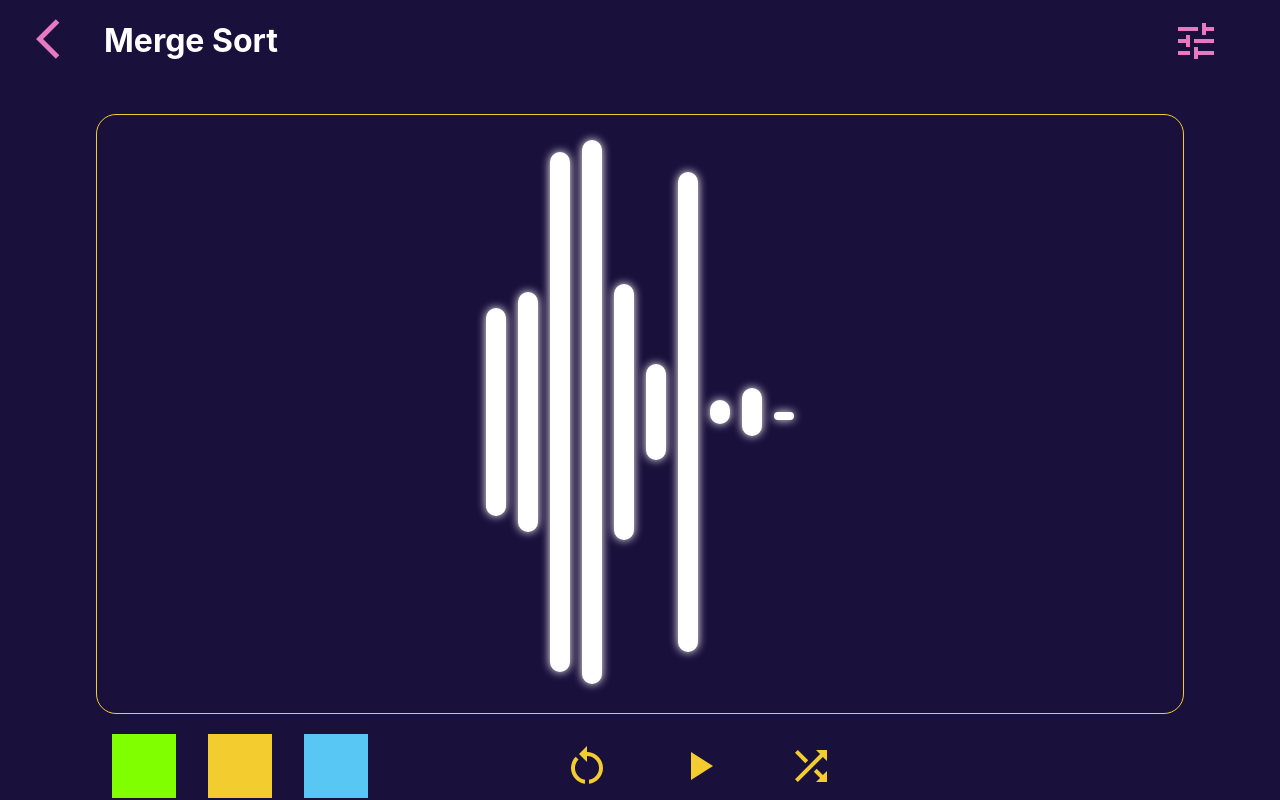
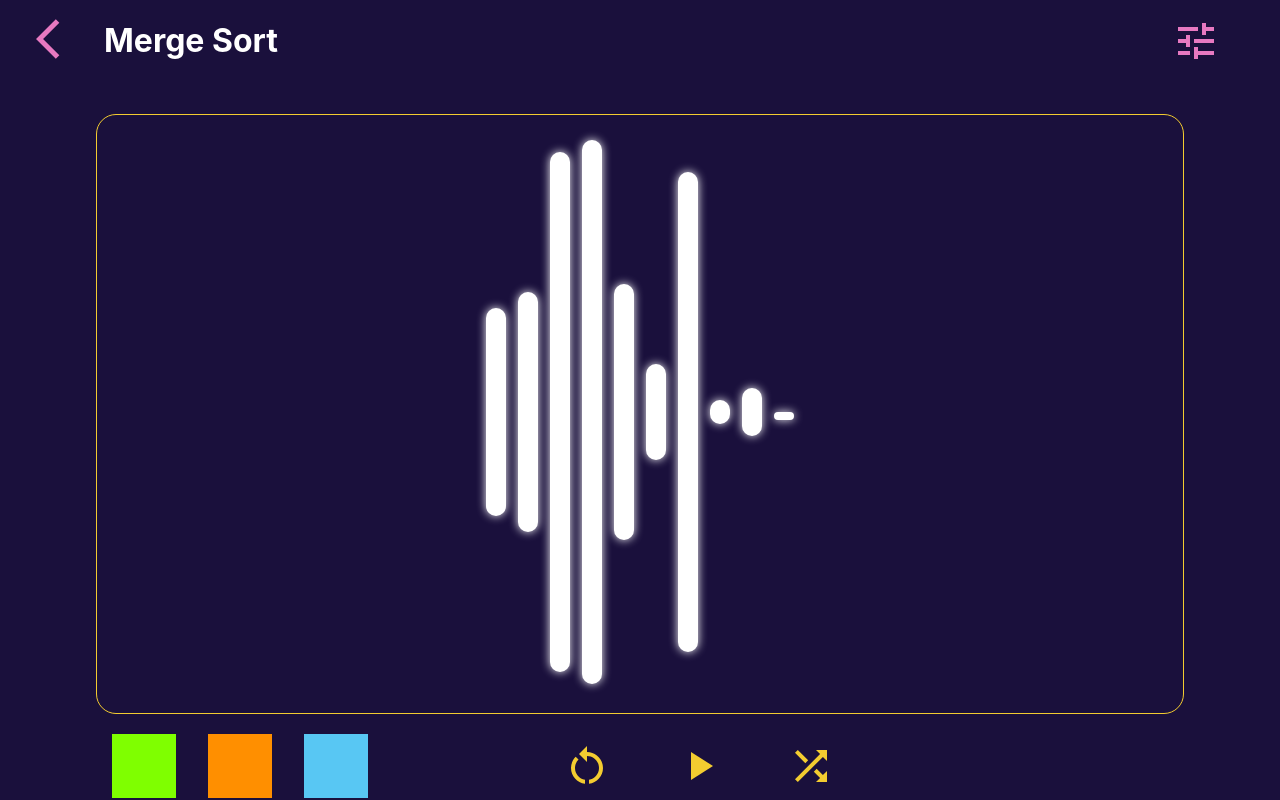
Before and after one commit to Kuro0911/Sorting-Visualizer, a Next.js app: page /merge-sort in a window 1280 px wide. Shown: the top 800 px of the page. Built offline with nearby package versions, Linux system fonts and the light colour scheme; what @styled-system/theme-get would draw is missing.

Commit message:
minor fix

```diff
--- a/src/components/mergeSort/MergeSort.js
+++ b/src/components/mergeSort/MergeSort.js
@@ -200,10 +200,10 @@ signed main(){
             <Tooltip title="sorted" arrow>
               <div className="square green" />
             </Tooltip>
-            <Tooltip title="swapping" arrow>
-              <div className="square yellow" />
+            <Tooltip title="left half" arrow>
+              <div className="square orange" />
             </Tooltip>
-            <Tooltip title="current minimum" arrow>
+            <Tooltip title="right half" arrow>
               <div className="square blue" />
             </Tooltip>
           </div>
```
